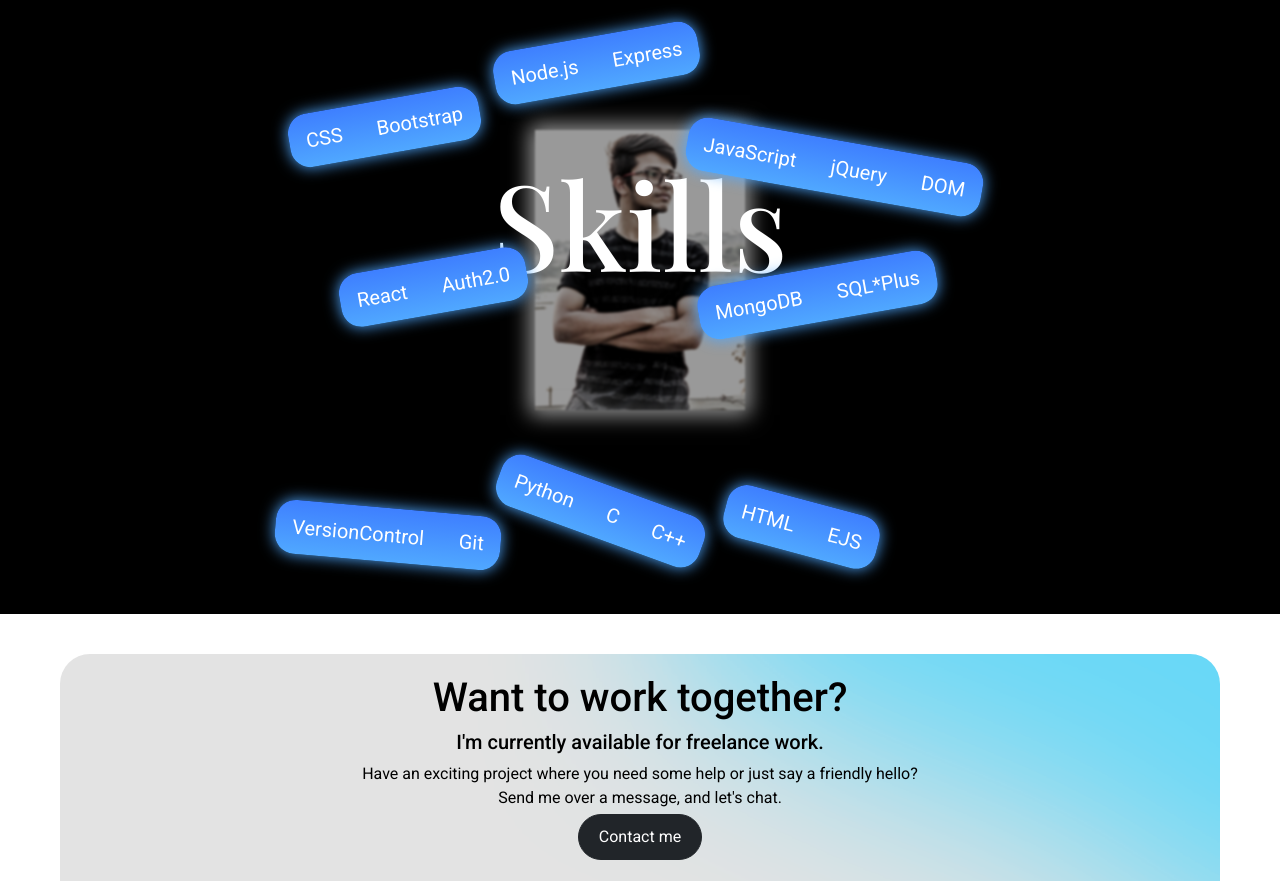
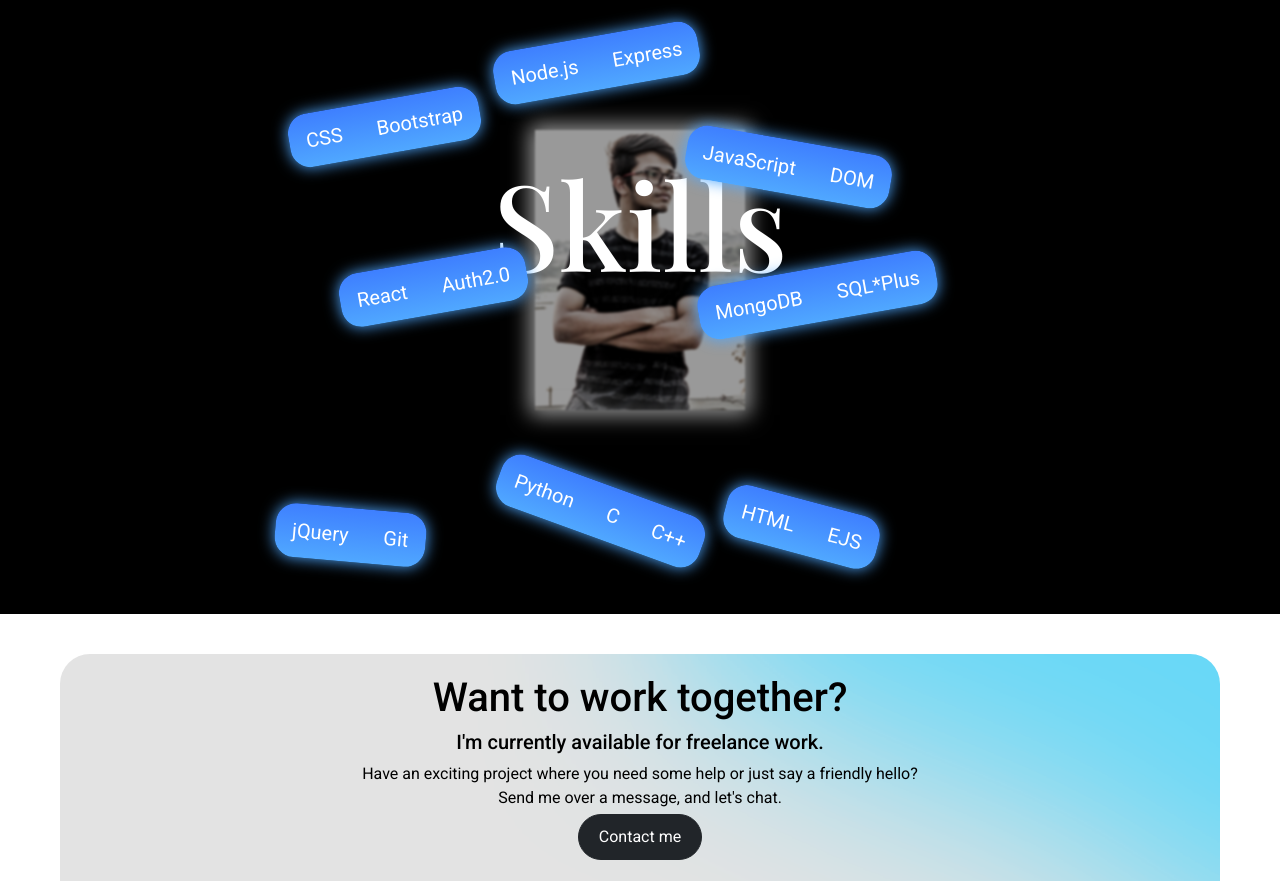
Before and after one commit to uday-kiran-001/uday-kiran, a plain HTML site: page index.html in a window 1280 px wide. Shown: the part 3420-4301 px from the top of the page. Drawn offline with nearby package versions, Linux system fonts and the light colour scheme.

Commit message:
Update skills in index.html

```diff
--- a/index.html
+++ b/index.html
@@ -334,7 +334,7 @@
                             <p>React Auth2.0</p>
                         </div>
                         <div class="skills skill-4" >
-                            <p>JavaScript jQuery DOM</p>
+                            <p>JavaScript DOM</p>
                         </div>
                         <div class="skills skill-5" >
                             <p>CSS Bootstrap</p>
@@ -343,7 +343,7 @@
                             <p>HTML EJS</p>
                         </div>
                         <div class="skills skill-7" >
-                            <p>VersionControl Git</p>
+                            <p>jQuery Git</p>
                         </div>
                         <div class="skills skill-8" >
                             <p>Python C C++</p>
```
